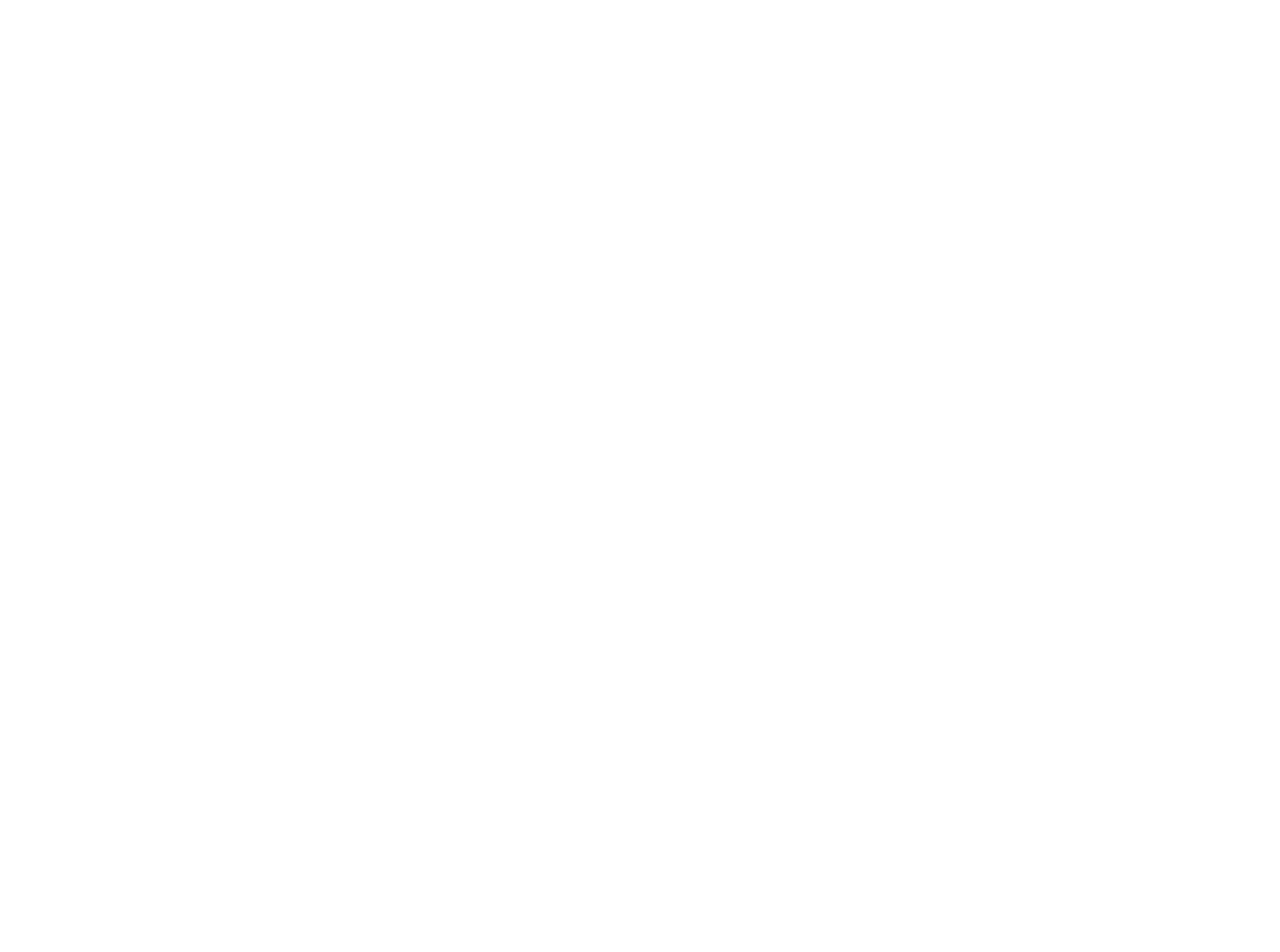
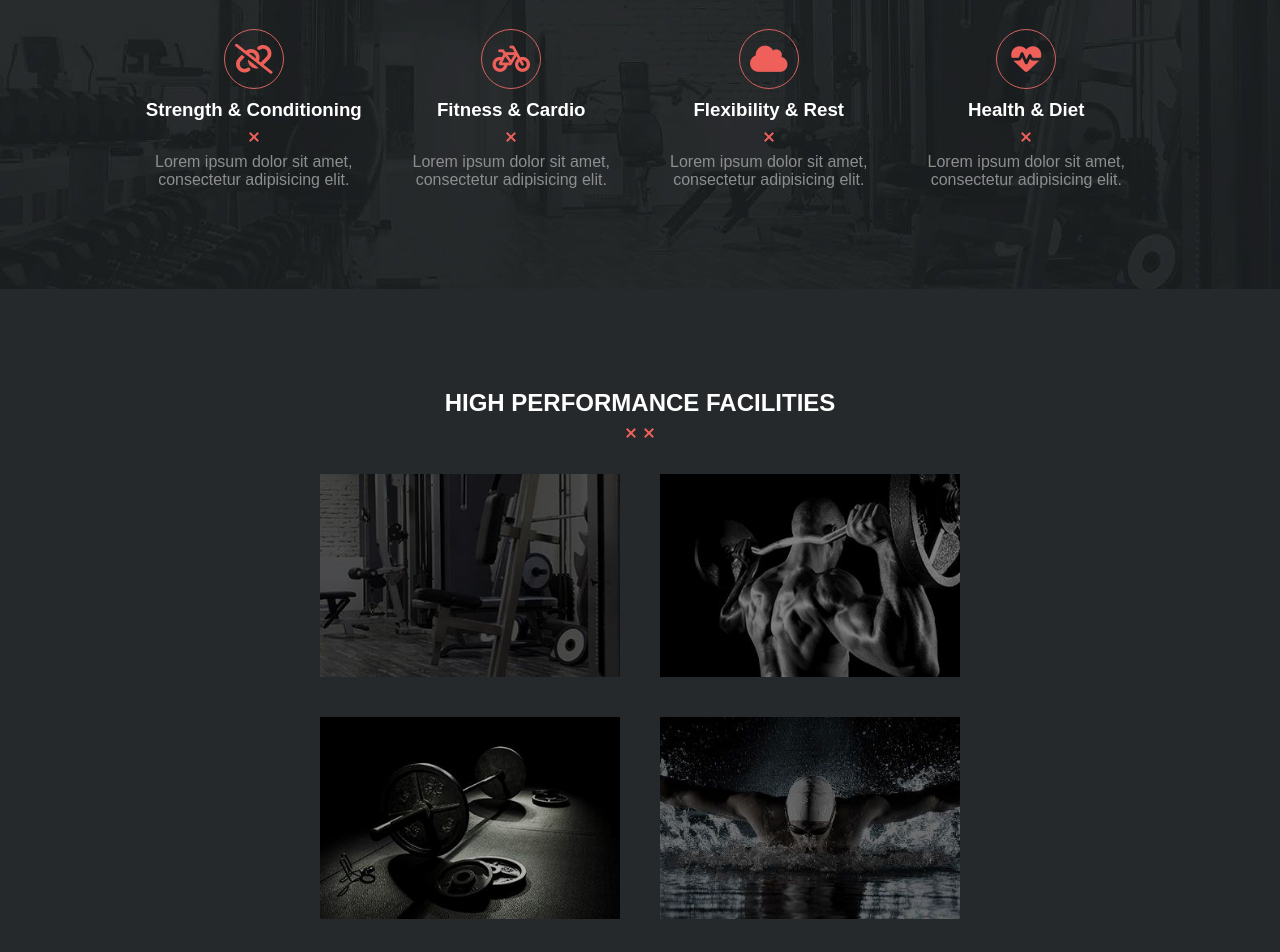
Before and after one commit to RicchiutiLucia/proj-html-vuejs, a Vue app: page / in a window 1280 px wide. Shown: the part 1489-2441 px from the top of the page. Before the commit the page ends 1428 px from the top, so only its background shows below. Built offline with nearby package versions, Linux system fonts and the light colour scheme.

Commit message:
permofrmace completato

```diff
--- a/src/App.vue
+++ b/src/App.vue
@@ -7,6 +7,11 @@
   components: {
     AppHeader,
     AppMain
+  },
+  data(){
+    return{
+
+    }
   }
 }
 
@@ -35,8 +40,8 @@
 </template>
 
 <style lang="scss">
-@import './styles/generals.scss';
-@import './styles/_variable.scss';
+@use './styles/generals.scss';
+@use './styles/_variable.scss';
 .background {
   background-image: url('assets/images/home-banner.jpg');
   background-size: cover;
@@ -45,13 +50,13 @@
   width: 100%;
 }
 .title {
-  font-size: $fontSize65;
-  color: $colorWhite;
+  font-size: 65px;
+  color: white;
   font-weight: bold;
 }
 .container-Title {
   margin-top: 75px;
-  color: $colorWhite;
+  color: white;
   text-align: center;
     p {
       font-size: 16px;
--- /dev/null
+++ b/src/components/AppActivity.vue
@@ -0,0 +1,83 @@
+<script>
+
+
+  export default {
+    name: 'AppActivity',
+    data(){
+      return{
+        activity:[
+                    {
+                        icon: 'fa-link-slash',
+                        title: 'Strength & Conditioning',
+                        text: 'Lorem ipsum dolor sit amet, consectetur adipisicing elit.'
+                    },
+                    {
+                        icon: 'fa-bicycle',
+                        title: 'Fitness & Cardio',
+                        text: 'Lorem ipsum dolor sit amet, consectetur adipisicing elit.'
+                    },
+                    {
+                        icon: 'fa-cloud',
+                        title: 'Flexibility & Rest',
+                        text: 'Lorem ipsum dolor sit amet, consectetur adipisicing elit.'
+                    },
+                    {
+                        icon: 'fa-heart-pulse',
+                        title: 'Health & Diet',
+                        text: 'Lorem ipsum dolor sit amet, consectetur adipisicing elit.'
+                    },
+                ]
+                    }
+                    }
+}
+</script>
+
+
+<template>
+     <div class="backActivities height350">
+      <div class="container-small height100">
+        <div class="wrapper-Activities" v-for="(activity,index) in activity" :key="index">
+          <div class="cycleIcon flex marginB10">
+            <i class="largeIcon" :class="`fas ${activity.icon}`"></i>
+          </div>
+          <h3 class="marginB10 text-white">{{activity.title}}</h3>
+          <img class="marginB10" src="../assets/images/divider-x-red.png" alt="">
+          <p class="marginB10 text-grey">{{activity.text}}</p>
+        </div>
+      </div>
+    </div>
+
+</template>
+
+<style lang="scss" scoped>
+@use '../styles/generals.scss';
+@use '../styles/variable.scss';
+
+.backActivities {
+  background-image: url('../assets/images/gym_bkgd_bw-compressor.jpg');
+  background-position: center;
+  .container-small {
+    display: flex;
+    .wrapper-Activities {
+      display: flex;
+      flex-direction: column;
+      justify-content: center;
+      align-items: center;
+        .cycleIcon {
+          width: 60px;
+          height: 60px;
+          border: 1px solid #d5625f;
+          border-radius: 50%;
+            .largeIcon{
+              font-size: 30px;
+              color: #ee6059;
+            }
+        }
+        p {
+          text-align: center;
+        }
+    }
+  }
+}
+
+</style>
--- a/src/components/AppClass.vue
+++ b/src/components/AppClass.vue
@@ -22,13 +22,13 @@
   </div>
 </template>
 <style lang="scss" scoped>
-@import '../styles/generals.scss';
-@import '../styles/variable.scss';
+@use '../styles/generals.scss';
+@use '../styles/variable.scss';
 
 .container-Title {
   width: 860px;
   margin-top: 75px;
-  color: $colorWhite;
+  color: white;
   text-align: center;
     h2{
         font-weight: bold;
@@ -46,7 +46,7 @@
 
 }
 .bg{
-    background-color: $colorDarkGrey;
+    background-color: #25292b;
 }
 
 
--- /dev/null
+++ b/src/components/AppFooter.vue
@@ -0,0 +1,2 @@
+<script>
+</script>
--- a/src/components/AppForm.vue
+++ b/src/components/AppForm.vue
@@ -34,13 +34,13 @@
 </script>
 
 <style lang="scss" scoped>
-@import '../styles/generals.scss';
-@import '../styles/variable.scss';
+@use '../styles/generals.scss';
+@use '../styles/variable.scss';
 .container{
     background-color: #1f2323;
 }
 h3{
-    color: $colorWhite;
+    color: white;
     padding-bottom: 20px;
 }
 input {
@@ -51,12 +51,12 @@
     border: 1px solid #ccc;
     border-radius: 2px;
     box-sizing: border-box;
-    background-color: $colorDarkGrey;
+    background-color: #25292b;
 
 }
 .btn{
     background-color: #ee6059;
-    color: $colorWhite;
+    color: white;
 }
 label{
     color: lightgray;
--- a/src/components/AppHeader.vue
+++ b/src/components/AppHeader.vue
@@ -62,8 +62,8 @@
   </script>
 
 <style lang="scss" scoped>
-  @import '../styles/generals.scss';
-  @import '../styles/variable.scss';
+@use '../styles/generals.scss';
+@use '../styles/variable.scss';
 .containerHeader {
   width: 100%;
   height: 240px;
@@ -92,11 +92,11 @@
               list-style-type: none;
                 a {
                   text-decoration: none;
-                  color: $colorWhite;
-                  font-size: $fontSize13;
+                  color: white;
+                  font-size: 13px;
                 }
                 a.active {
-                  color:$colorRed;
+                  color: #d5625f;
                 }
             }
         }
--- a/src/components/AppMain.vue
+++ b/src/components/AppMain.vue
@@ -2,6 +2,8 @@
 
   <AppCLass></AppCLass>
   <AppForm></AppForm>
+  <AppActivity></AppActivity>
+  <AppPerformance></AppPerformance>
 
 
 </template>
@@ -9,6 +11,9 @@
 <script>
 import AppForm from './AppForm.vue';
 import AppCLass from './AppClass.vue';
+import AppActivity from './AppActivity.vue';
+import AppResultWorld from './AppResultWorld.vue';
+import  AppPerformance from './AppPerformance.vue';
 
   export default {
     name: 'AppMain',
@@ -18,14 +23,17 @@
     },
     components:{
       AppForm,
-      AppCLass
+      AppCLass,
+      AppActivity,
+      AppResultWorld,
+      AppPerformance
     }
 }
 </script>
 
 <style lang="scss">
-@import '../styles/generals.scss';
-@import '../styles/variable.scss';
+@use '../styles/generals.scss';
+@use '../styles/variable.scss';
 
 
 </style>
--- /dev/null
+++ b/src/components/AppPerformance.vue
@@ -0,0 +1,69 @@
+<script>
+export default{
+    name:'AppPerformance',
+    data(){
+        return{
+        }
+    }
+}
+</script>
+
+<template>
+     <div class="container-performance backgroundLightGray">
+      <div class="container-small-performance">
+        <div class="container-small-top flex flex-columns">
+          <h2 class="marginB10">HIGH PERFORMANCE FACILITIES</h2>
+          <img class="marginB10" src="../assets/images/divider-xx-red.png" alt="">
+        </div>
+        <div class="wrapper-img-performance">
+          <div class="wrapper-card">
+            <img src="../assets/images/home-image1.jpg">
+            <img src="../assets/images/home-image2.jpg">
+            <img src="../assets/images/home-image3.jpg">
+            <img src="../assets/images/home-image4.jpg">
+            <img src="../assets/images/home-image54.jpg">
+            <img src="../assets/images/home-image6.jpg">
+          </div>
+        </div>
+      </div>
+    </div>
+</template>
+
+<style lang="scss" scoped>
+@use '../styles/generals.scss';
+@use '../styles/variable.scss';
+.container-performance {
+width: 100%;
+padding: 100px 120px 100px 120px;
+
+background-color: #25292b;
+    .container-small-performance{
+      width: 100%;
+      margin: 0 auto;
+      display: flex;
+      flex-direction: column;
+      justify-content: center;
+        .container-small-top {
+            h2 {
+              color: white;
+            }
+        }
+    }
+    .wrapper-img-performance {
+      display: flex;
+      justify-content: center;
+      align-items: center;
+
+       .wrapper-card{
+         margin: 5px 20px 20px 20px;
+         display: flex;
+         justify-content: center;
+         flex-wrap: wrap;
+       }
+    img{
+        width: 300px;
+        margin: 20px;
+    }
+    }
+}
+</style>
--- /dev/null
+++ b/src/components/AppResultWorld.vue
@@ -0,0 +1,90 @@
+<script>
+export default{
+    name: 'AppResultWorld',
+    data(){
+        return{
+            testimonial:[
+                            {
+                                img: 'review_1-compressor.jpg',
+                                descrition: 'lorem ipsus',
+                                name: 'Tara Smith'
+                            },
+                            {
+                                img: 'review_3-compressor-2.jpg',
+                                descrition: 'lorem ipsus',
+                                name: 'Simon Chel'
+                            },
+                            {
+                                img: 'review_2-compressor.jpg',
+                                descrition: 'lorem ipsus',
+                                name: 'Jen Wirth'
+                            },
+                            {
+                                img: 'review_4-compressor-2.jpg',
+                                descrition: 'lorem ipsus',
+                                name: 'Jeff Glum'
+                            },
+                        ]
+        }
+    }
+}
+</script>
+
+<template>
+    <div class="container-real-world backgroundLightGray">
+      <div class="container-small-real-world">
+        <div class="container-small-top verOriCentering dirCol">
+          <h2 class="marginB10">REAL WORLD RESULTS</h2>
+          <img class="marginB10" src="../assets/images/divider-xx-red.png" alt="">
+        </div>
+        <div class="wrapper-testimonials">
+          <div class="wrapper-card-testimonial" v-for="(testim, index) in testimonial" :key="index">
+            <div class="wrapper-img paddingTop20 paddingBottom20 paddingLeft20 paddingRight20">
+              <img class="height110" :src="`../assets/images/${testim.img}`" alt="">
+            </div>
+            <div class="wrapper-name paddingBottom20 paddingTop20">
+              <p>{{testim.descrition}}</p>
+              <h4>{{testim.name}}</h4>
+            </div>
+          </div>
+        </div>
+      </div>
+    </div>
+
+</template>
+
+<style lang="scss" scoped>
+@use '../styles/generals.scss';
+@use '../styles/variable.scss';
+
+.container-real-world {
+  width: 100%;
+  height: 550px;
+    .container-small-real-world {
+      height: 100%;
+      width: 80%;
+      margin: 0 auto;
+      display: flex;
+      flex-direction: column;
+      justify-content: center;
+        .container-small-top {
+          h2 {
+            color: white;
+          }
+        }
+        .wrapper-testimonials{
+          display: flex;
+          justify-content: center;
+          flex-wrap: wrap;
+            .wrapper-card-tesimonial {
+              display: flex;
+              background-color: #1f2123;
+              width: 480px;
+              margin: 10px;
+          }
+        }
+
+    }
+}
+
+</style>
--- a/src/styles/_variable.scss
+++ b/src/styles/_variable.scss
@@ -1,5 +1,19 @@
+//FONT-SIZE
+$fontSize13: 13px;
+$fontSize16: 16px;
+$fontSize65: 65px;
+$fontSize20: 20px;
+$fontSize30: 30px;
+
+//COLOR
 $colorWhite: white;
-$fontSize13: 13px;
-$fontSize65: 65px;
+$colorOrange: #ee6059;
 $colorRed:#d5625f;
+$colorLightBlack: #1a1c1e;
+//COLOR - TYPE GRAY
+$colorDoveGray: #6b6b6b;
+
+//BACKROUND
+$backgroundShark: #252a2d;
 $colorDarkGrey:#25292b;
+$backgroundDarkGray: #1f2123;
--- a/src/styles/generals.scss
+++ b/src/styles/generals.scss
@@ -73,3 +73,9 @@
 .marginB10 {
     margin-bottom: 10px;
 }
+.text-white{
+    color: white;
+}
+.text-grey{
+    color:#8d8e8e;
+}
```
